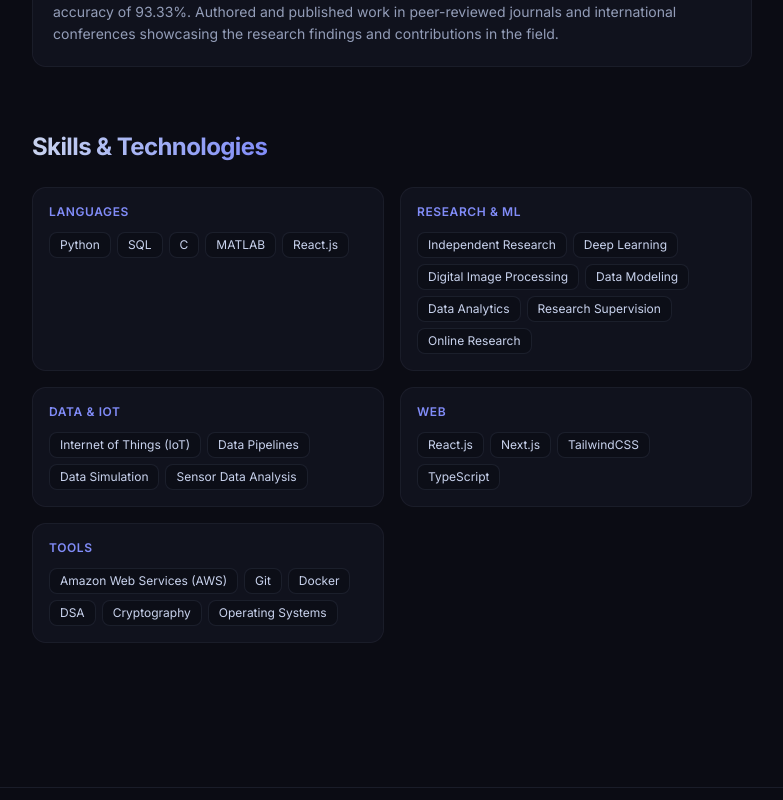
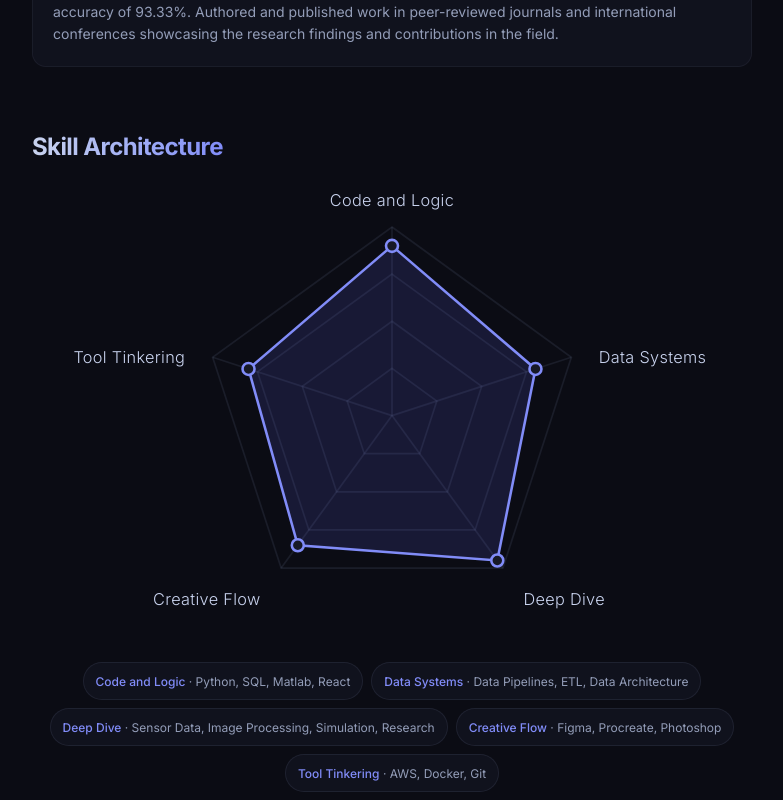
Before and after one commit to Ekta-07/Portfolio, a Next.js app: page /about in a window 1280 px wide. Shown: the part 2840-3640 px from the top of the page, without its empty margins (248-1031 px from the left). Built offline with nearby package versions, Linux system fonts and the light colour scheme.

Commit message:
feat: skills architechture

```diff
--- a/app/about/page.tsx
+++ b/app/about/page.tsx
@@ -3,9 +3,10 @@ import Navigation from '@/components/Navigation';
 import Footer from '@/components/Footer';
 import FlowingGradient from '@/components/FlowingGradient';
 import SpotlightCard from '@/components/SpotlightCard';
-import { getAbout, getPersonalInfo, getSkills } from '@/lib/data';
+import { getAbout, getPersonalInfo } from '@/lib/data';
 import type { Education } from '@/lib/data';
-import { Briefcase, GraduationCap, Wrench } from 'lucide-react';
+import { Briefcase, GraduationCap } from 'lucide-react';
+import SkillRadar from '@/components/SkillRadar';
 
 function InstitutionLogo({ edu }: { edu: Education }) {
     if (edu.logo) {
@@ -38,15 +39,6 @@ function InstitutionLogo({ edu }: { edu: Education }) {
 export default function AboutPage() {
     const about = getAbout();
     const personal = getPersonalInfo();
-    const skills = getSkills();
-
-    const skillGroups = [
-        { title: 'Languages', items: skills.languages },
-        { title: 'Research & ML', items: skills.researchAndML },
-        { title: 'Data & IoT', items: skills.dataAndIoT },
-        { title: 'Web', items: skills.web },
-        { title: 'Tools', items: skills.tools },
-    ];
 
     return (
         <div className="min-h-screen bg-[#0B0C14] text-white relative overflow-hidden">
@@ -188,30 +180,9 @@ export default function AboutPage() {
                         </div>
                     </section>
 
-                    {/* Skills Section */}
+                    {/* Skill Architecture Section */}
                     <section className="mb-16">
-                        <div className="mb-6">
-                            <h2 className="text-2xl font-bold mb-1">
-                                <span className="bg-gradient-to-r from-[#C9D3EE] to-[#818CF8] bg-clip-text text-transparent">Skills & Technologies</span>
-                            </h2>
-                        </div>
-                        <div className="grid grid-cols-1 sm:grid-cols-2 gap-4">
-                            {skillGroups.map((group) => (
-                                <div key={group.title} className="p-4 rounded-xl bg-[#171926]/50 border border-[#727DA1]/10">
-                                    <h4 className="text-xs font-semibold text-[#818CF8] uppercase tracking-wider mb-3">{group.title}</h4>
-                                    <div className="flex flex-wrap gap-1.5">
-                                        {group.items.map((skill) => (
-                                            <span
-                                                key={skill}
-                                                className="px-2.5 py-1 text-xs text-[#C9D3EE] bg-[#0B0C14]/60 border border-[#727DA1]/15 rounded-md"
-                                            >
-                                                {skill}
-                                            </span>
-                                        ))}
-                                    </div>
-                                </div>
-                            ))}
-                        </div>
+                        <SkillRadar />
                     </section>
 
                 </div>
--- /dev/null
+++ b/components/SkillRadar.tsx
@@ -0,0 +1,143 @@
+const radarData = [
+    { group: 'Code and Logic', value: 0.9, tools: 'Python, SQL, Matlab, React' },
+    { group: 'Data Systems', value: 0.8, tools: 'Data Pipelines, ETL, Data Architecture' },
+    { group: 'Deep Dive', value: 0.95, tools: 'Sensor Data, Image Processing, Simulation, Research' },
+    { group: 'Creative Flow', value: 0.85, tools: 'Figma, Procreate, Photoshop' },
+    { group: 'Tool Tinkering', value: 0.8, tools: 'AWS, Docker, Git' },
+];
+
+const SIDES = radarData.length;
+const CX = 200;
+const CY = 160;
+const R = 110;
+const LEVELS = 4;
+
+function angleFor(i: number) {
+    return (Math.PI * 2 * i) / SIDES - Math.PI / 2;
+}
+
+function pointAt(i: number, scale: number) {
+    const a = angleFor(i);
+    return { x: CX + Math.cos(a) * R * scale, y: CY + Math.sin(a) * R * scale };
+}
+
+function polygonPoints(scale: number) {
+    return Array.from({ length: SIDES }, (_, i) => {
+        const p = pointAt(i, scale);
+        return `${p.x},${p.y}`;
+    }).join(' ');
+}
+
+const labelOffsets: Record<number, { dx: number; dy: number; anchor: 'start' | 'middle' | 'end' }> = {
+    0: { dx: 0, dy: -16, anchor: 'middle' },
+    1: { dx: 16, dy: 0, anchor: 'start' },
+    2: { dx: 12, dy: 18, anchor: 'start' },
+    3: { dx: -12, dy: 18, anchor: 'end' },
+    4: { dx: -16, dy: 0, anchor: 'end' },
+};
+
+export default function SkillRadar() {
+    const dataPolygon = radarData
+        .map((d, i) => {
+            const p = pointAt(i, d.value);
+            return `${p.x},${p.y}`;
+        })
+        .join(' ');
+
+    return (
+        <div>
+            <div>
+                <h2 className="text-2xl font-bold mb-1">
+                    <span className="bg-gradient-to-r from-[#C9D3EE] to-[#818CF8] bg-clip-text text-transparent">Skill Architecture</span>
+                </h2>
+
+                <svg viewBox="-10 15 420 270" className="w-full" role="img" aria-label="Skill radar chart">
+                    {/* Grid levels */}
+                    {Array.from({ length: LEVELS }, (_, l) => {
+                        const scale = (l + 1) / LEVELS;
+                        return (
+                            <polygon
+                                key={l}
+                                points={polygonPoints(scale)}
+                                fill="none"
+                                stroke="#727DA1"
+                                strokeOpacity={0.15}
+                                strokeWidth={1}
+                            />
+                        );
+                    })}
+
+                    {/* Axis lines */}
+                    {Array.from({ length: SIDES }, (_, i) => {
+                        const p = pointAt(i, 1);
+                        return (
+                            <line
+                                key={i}
+                                x1={CX}
+                                y1={CY}
+                                x2={p.x}
+                                y2={p.y}
+                                stroke="#727DA1"
+                                strokeOpacity={0.15}
+                                strokeWidth={1}
+                            />
+                        );
+                    })}
+
+                    {/* Data area */}
+                    <polygon
+                        points={dataPolygon}
+                        fill="rgba(99, 102, 241, 0.15)"
+                        stroke="#818CF8"
+                        strokeWidth={1.5}
+                    />
+
+                    {/* Vertex dots */}
+                    {radarData.map((d, i) => {
+                        const p = pointAt(i, d.value);
+                        return (
+                            <circle
+                                key={i}
+                                cx={p.x}
+                                cy={p.y}
+                                r={3.5}
+                                fill="#171926"
+                                stroke="#818CF8"
+                                strokeWidth={1.5}
+                            />
+                        );
+                    })}
+
+                    {/* Labels */}
+                    {radarData.map((d, i) => {
+                        const p = pointAt(i, 1);
+                        const offset = labelOffsets[i];
+                        return (
+                            <text
+                                key={i}
+                                x={p.x + offset.dx}
+                                y={p.y + offset.dy}
+                                textAnchor={offset.anchor}
+                                dominantBaseline="central"
+                                fill="#C9D3EE"
+                                style={{ fontSize: '9.5px', fontWeight: 300, fontFamily: 'var(--font-inter), Inter, sans-serif', letterSpacing: '0.02em' }}
+                            >
+                                {d.group}
+                            </text>
+                        );
+                    })}
+                </svg>
+            </div>
+
+            {/* Skill Categories */}
+            <div className="flex flex-wrap justify-center gap-2 mt-8">
+                {radarData.map((d) => (
+                    <div key={d.group} className="px-3 py-1.5 rounded-full border border-[#727DA1]/15 bg-[#171926]/50">
+                        <span className="text-xs text-[#818CF8] font-medium">{d.group}</span>
+                        <span className="text-xs text-[#939DB8]"> · {d.tools}</span>
+                    </div>
+                ))}
+            </div>
+        </div>
+    );
+}
```
